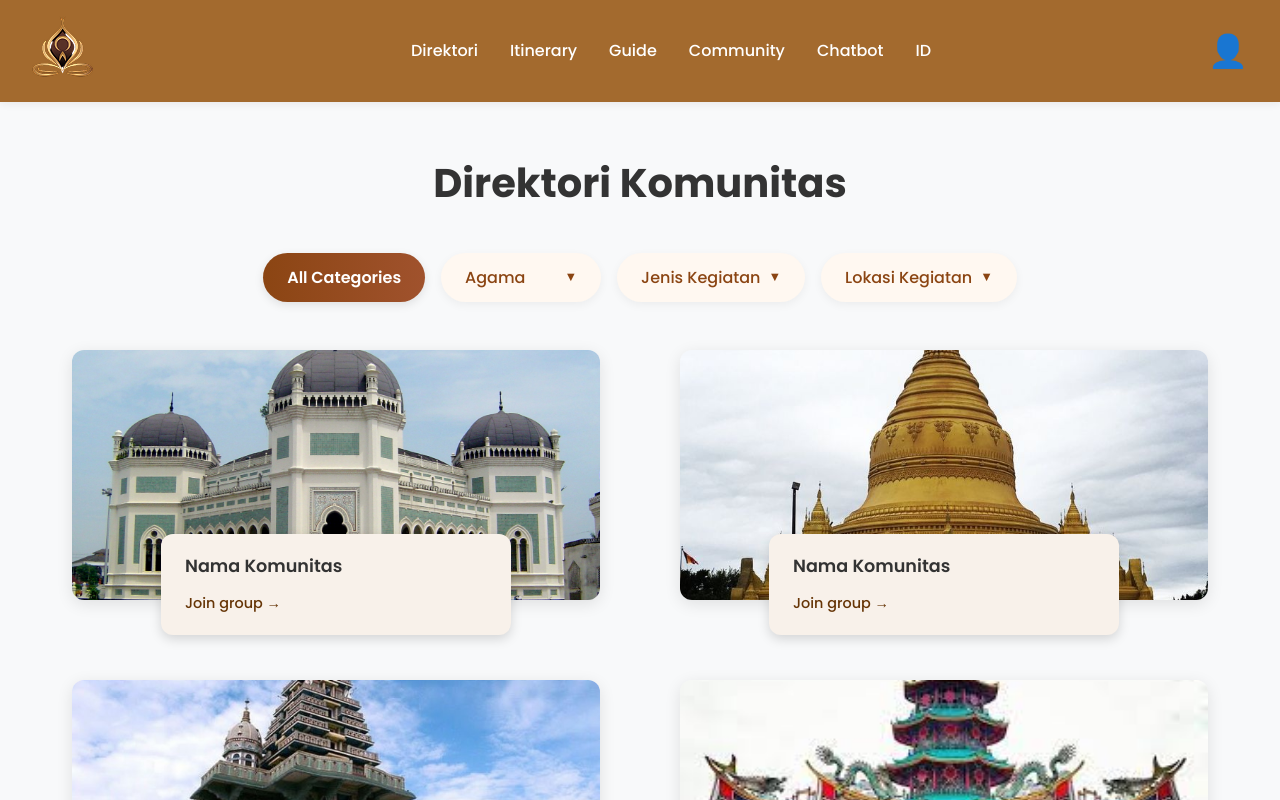
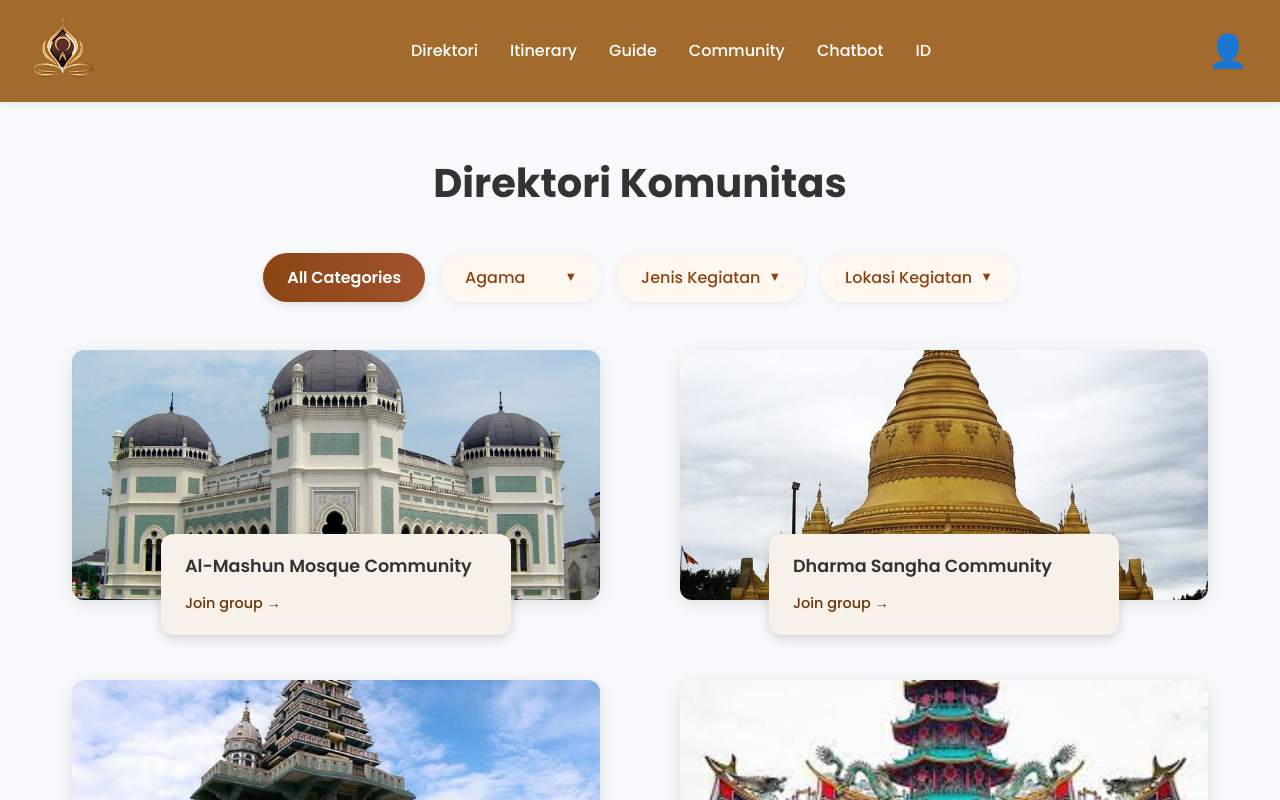
Before and after one commit to Limzen/Luminara-web, a React (Vite) app: page /comunity in a window 1280 px wide. Shown: the top 800 px of the page. Built offline with nearby package versions, Linux system fonts and the light colour scheme.

Commit message:
feat(card): enhance CommunityCard with additional features

```diff
--- a/src/components/CommunityCard.jsx
+++ b/src/components/CommunityCard.jsx
@@ -5,7 +5,7 @@ const CommunityCard = ({ community }) => {
   const navigate = useNavigate();
 
   const handleJoinGroup = () => {
-    navigate('/joingroup');
+    navigate(`/communityname/${community.id}`);
   };
 
   return (
@@ -14,8 +14,8 @@ const CommunityCard = ({ community }) => {
         <img src={community.image} alt={community.title} className="card-image" />
       </div>
       <div className="card-info">
-        <h3>Nama Komunitas</h3>
-        <a href="#" onClick={handleJoinGroup} style={{ cursor: 'pointer' }}>Join group →</a>
+        <h3>{community.title}</h3>
+        <a href="#" onClick={handleJoinGroup} className="join-group-link">Join group →</a>
       </div>
     </div>
   );
```
